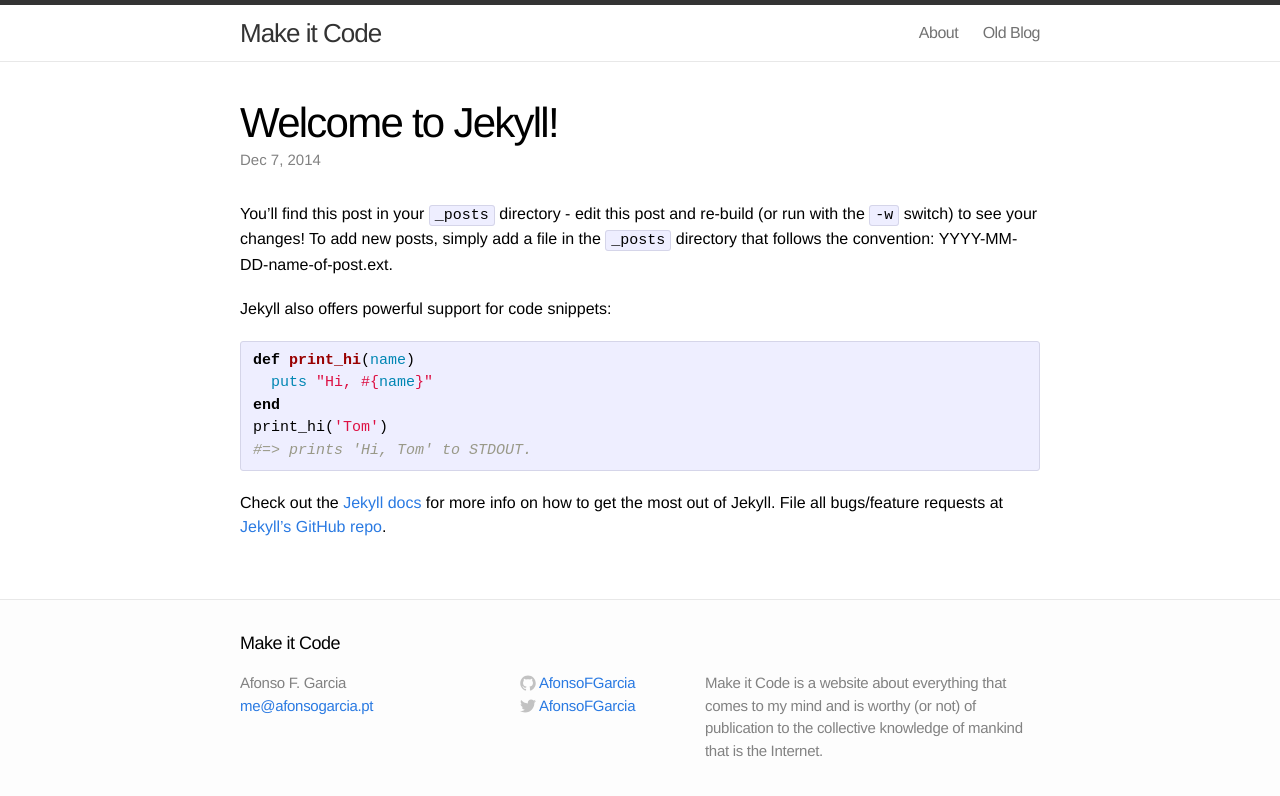
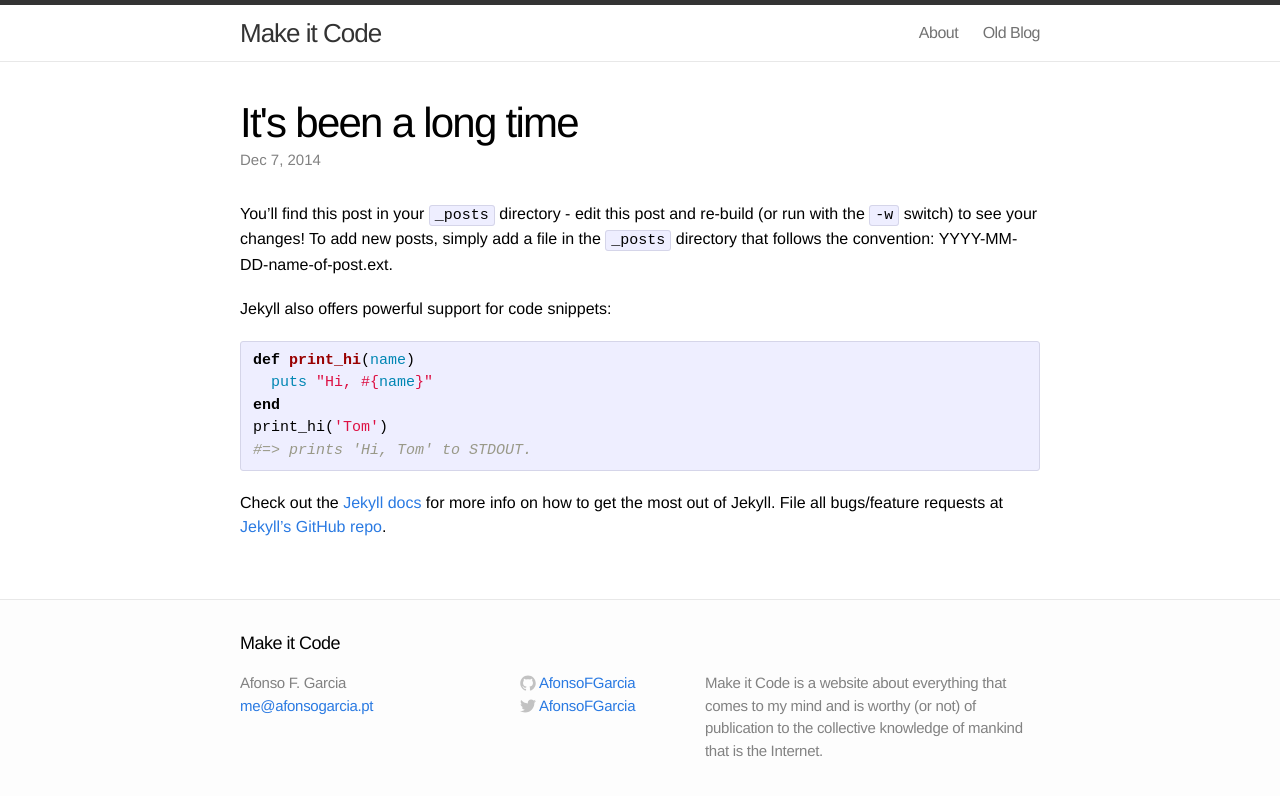
Before and after one commit to AfonsoFGarcia/AfonsoFGarcia.github.io, a Jekyll site: the page built from _posts/2014-12-07-its-been-a-long-time.markdown, in a window 1280 px wide. Shown: the top 796 px of the page. Built offline with Jekyll 4.4.1, drawn with Linux system fonts in a browser that asks for light colours.

Commit message:
Renamed post

```diff
--- a/_posts/2014-12-07-welcome-to-jekyll.markdown
+++ b/_posts/2014-12-07-its-been-a-long-time.markdown
@@ -1,6 +1,6 @@
 ---
 layout: post
-title:  "Welcome to Jekyll!"
+title:  "It's been a long time"
 date:   2014-12-07 12:03:29
 categories: jekyll update
 ---
```
